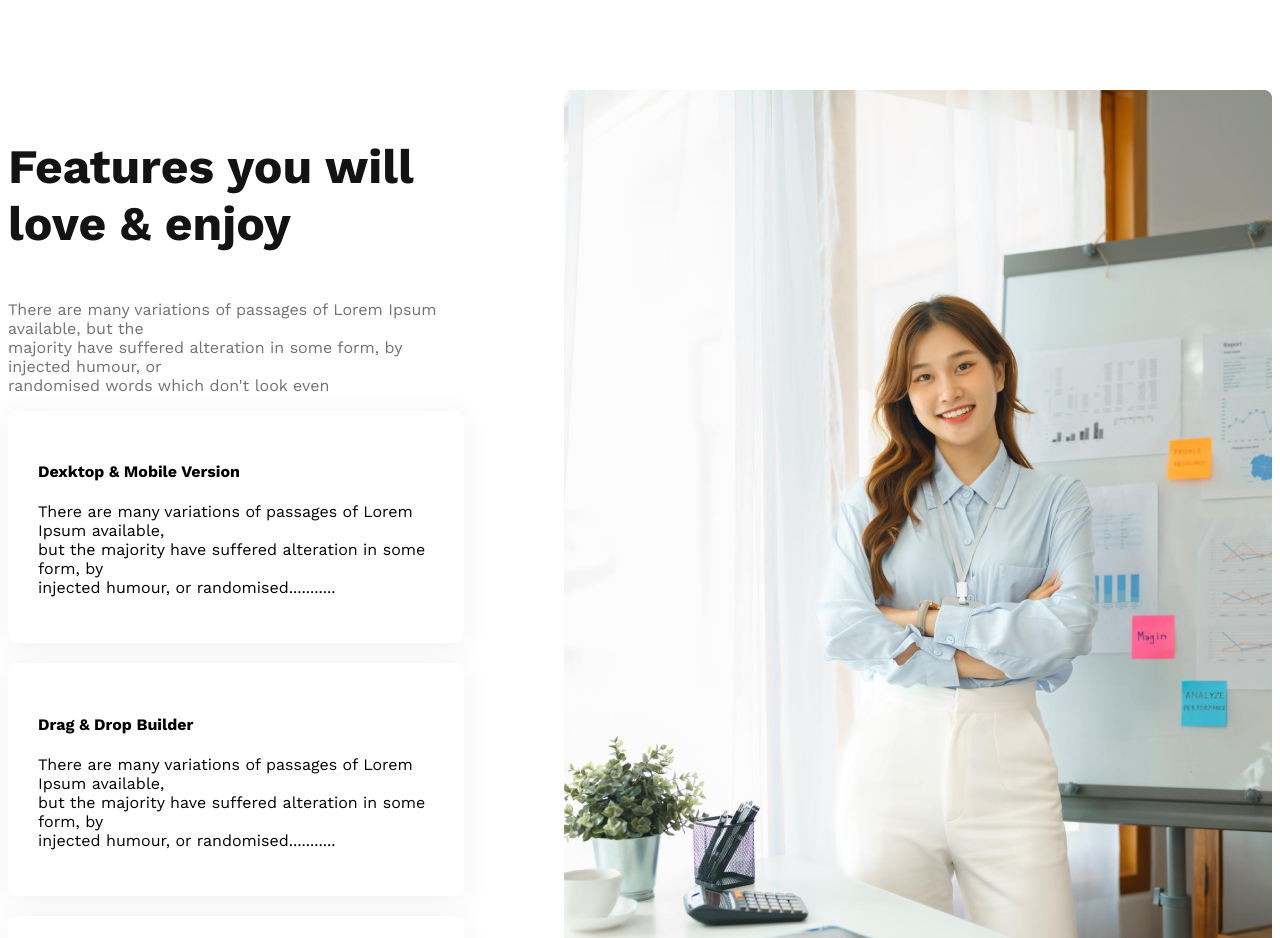
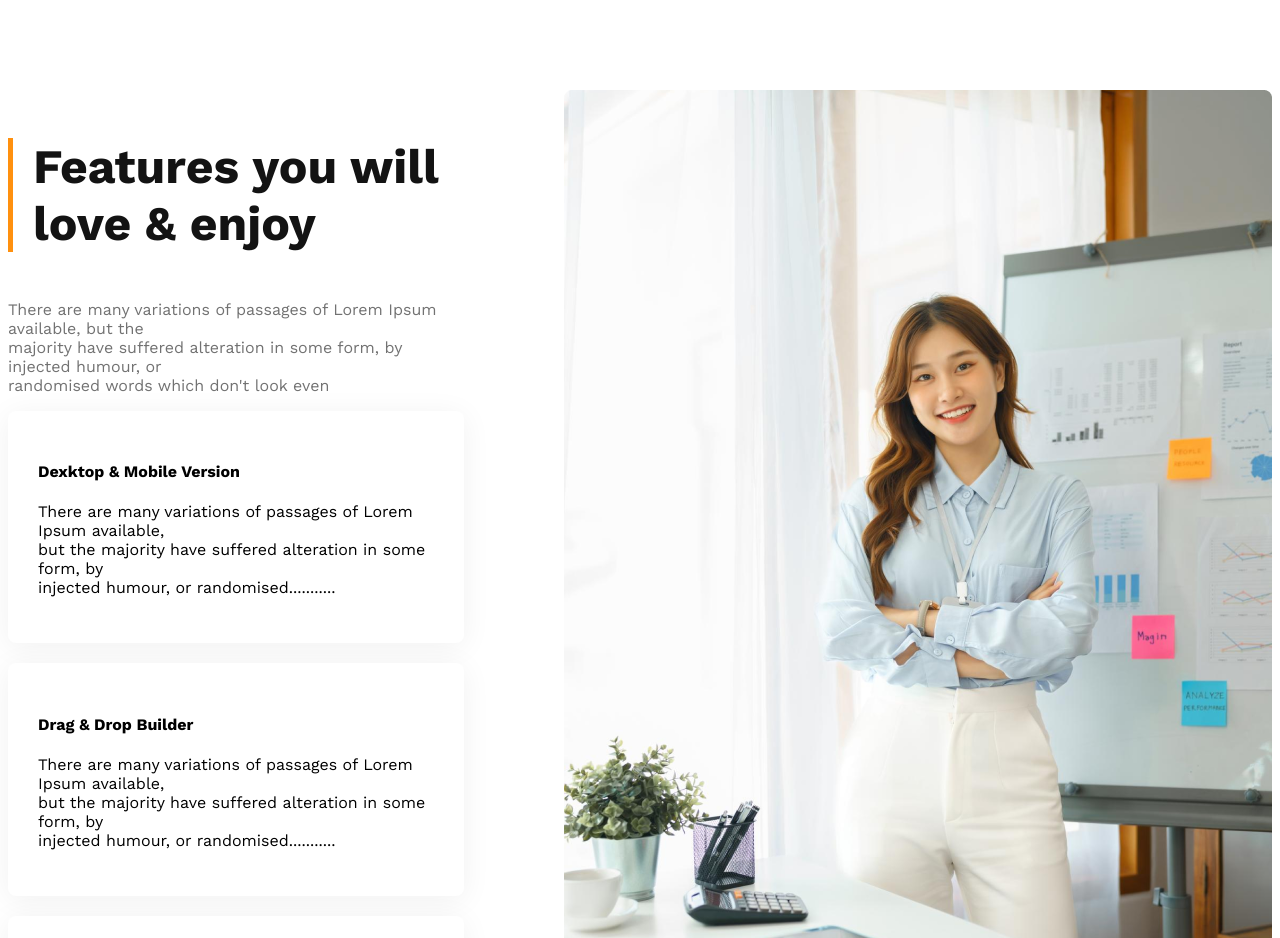
Before and after one commit to T-ahiti/g3-architect-website, a plain HTML site: page index.html in a window 1280 px wide. Shown: the part 1860-2798 px from the top of the page. Drawn offline with nearby package versions, Linux system fonts and the light colour scheme.

Commit message:
title style added

```diff
--- a/index.html
+++ b/index.html
@@ -55,7 +55,7 @@
         <!-- features section -->
         <section class="features">
            <div class="feature-content">
-               <h3 class="nav-title">Features you will <br>love & enjoy</h3>
+               <h3 class="nav-title feature-title">Features you will <br>love & enjoy</h3>
                <p class="banner-description">There are many variations of passages of Lorem Ipsum available, but the <br>majority have suffered alteration in some form, by injected humour, or <br>randomised words which don't look even</p>
                <div class="card">
                   <h4>Dexktop & Mobile Version</h4>
--- a/style.css
+++ b/style.css
@@ -124,6 +124,11 @@ main{
     gap: 100px;
 }
 
+.feature-title{
+    border-left: 5px solid rgba(255, 144, 14, 1);
+    padding-left: 20px;
+}
+
 .card{
     padding: 30px;
     margin-bottom: 20px;
```
